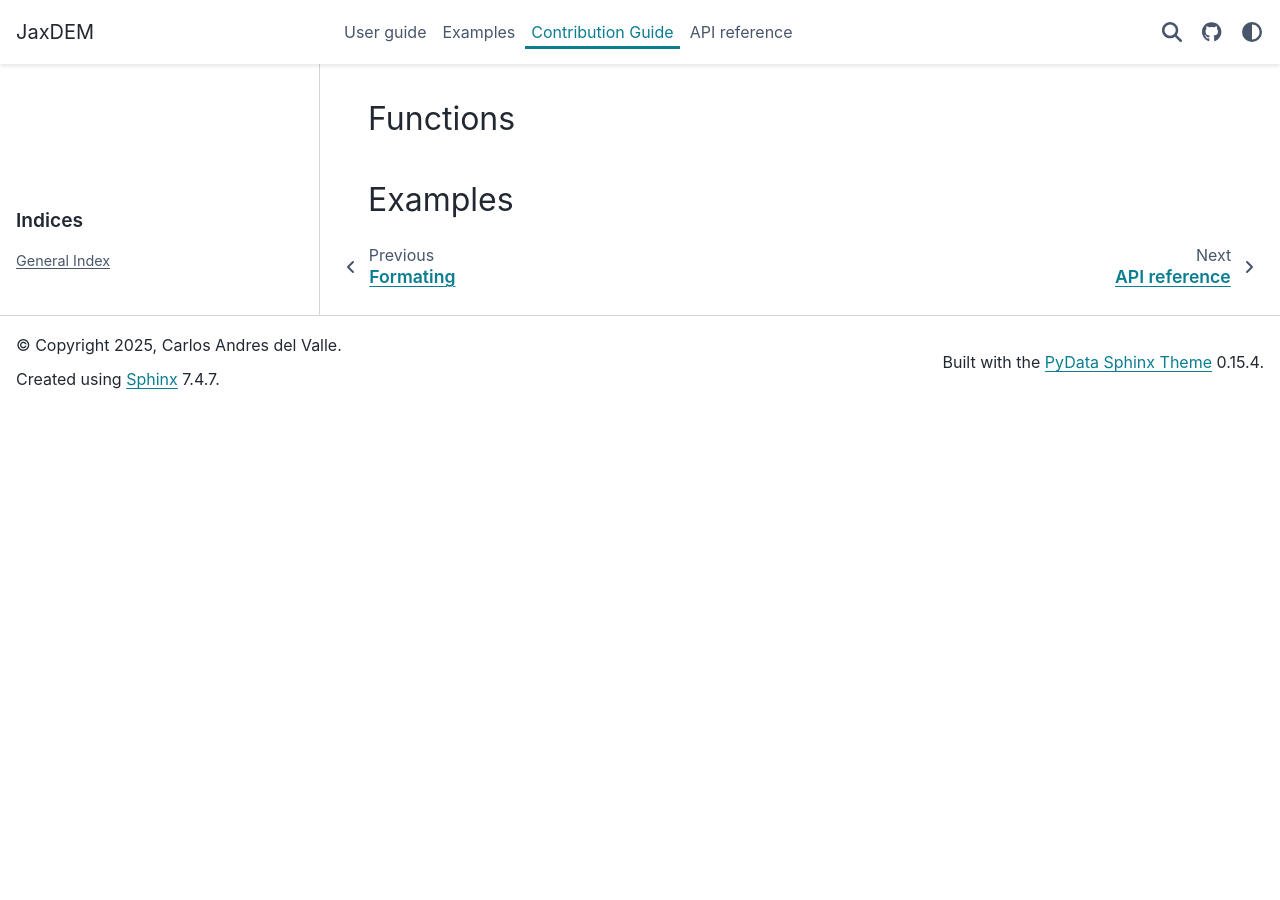
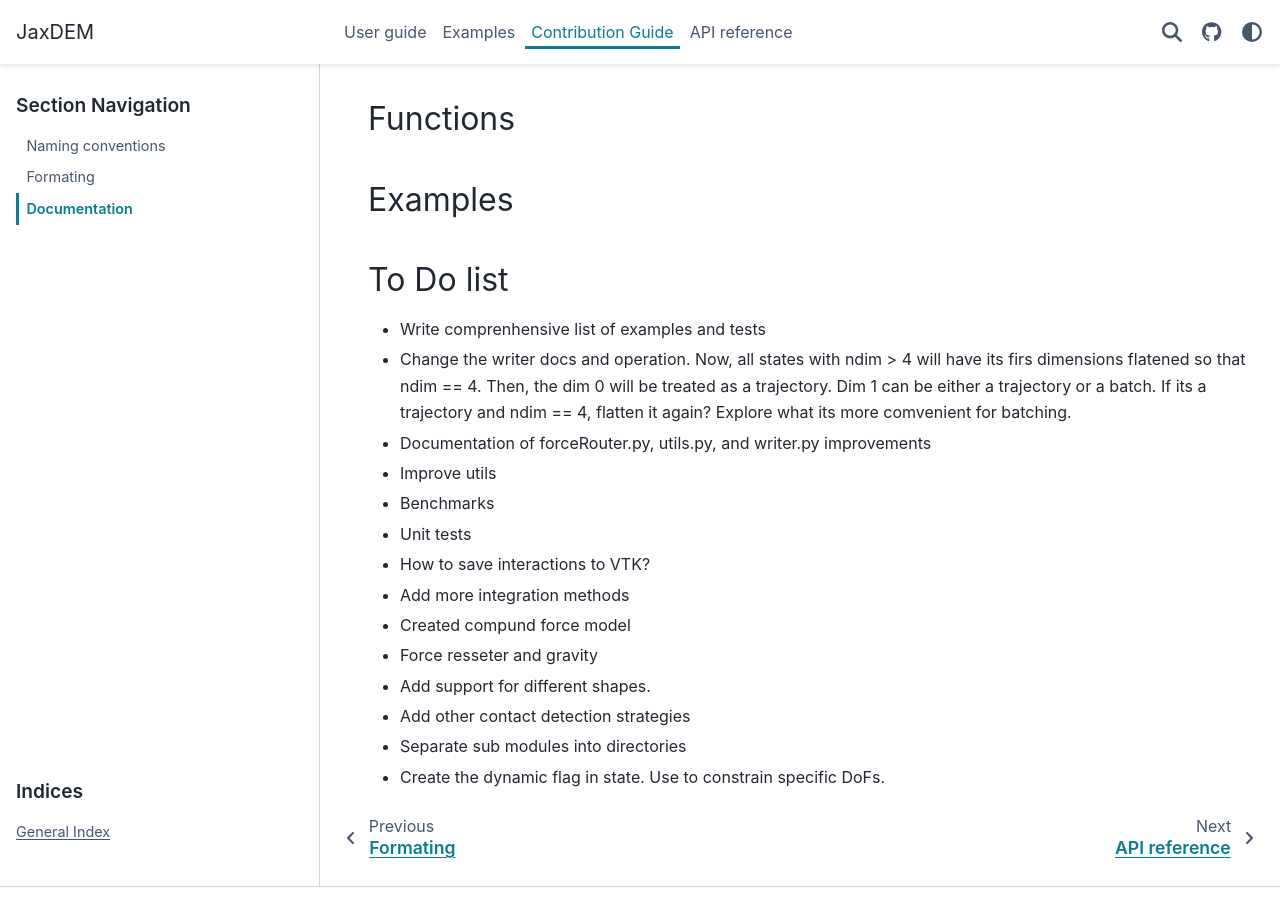
Before and after one commit to cdelv/JaxDEM, a Sphinx documentation site: the page built from docs/source/contribution_guide/documentation.md, in a window 1280 px wide and 900 px high, scrolled down 1425 px. Built offline with Sphinx 7.4.7 and the PyData theme 0.15.4, drawn with Linux system fonts in a browser that asks for light colours; before the commit the page ends 1834 px from its top, so only the background shows below that.

Commit message:
Add todo list

```diff
--- a/docs/source/contribution_guide/documentation.md
+++ b/docs/source/contribution_guide/documentation.md
@@ -70,3 +70,33 @@
 ## Functions
 
 ## Examples
+
+## To Do list
+
+* Write comprenhensive list of examples and tests
+
+* Change the writer docs and operation. Now, all states with ndim > 4 will have its firs dimensions flatened so that ndim == 4. Then, the dim 0 will be treated as a trajectory. Dim 1 can be either a trajectory or a batch. If its a trajectory and ndim == 4, flatten it again? Explore what its more comvenient for batching.
+
+* Documentation of forceRouter.py, utils.py, and writer.py improvements
+
+* Improve utils
+
+* Benchmarks
+
+* Unit tests
+
+* How to save interactions to VTK?
+
+* Add more integration methods
+
+* Created compund force model
+
+* Force resseter and gravity
+
+* Add support for different shapes.
+
+* Add other contact detection strategies
+
+* Separate sub modules into directories
+
+* Create the dynamic flag in state. Use to constrain specific DoFs.
```
Also changed, not shown: 2 other files.
